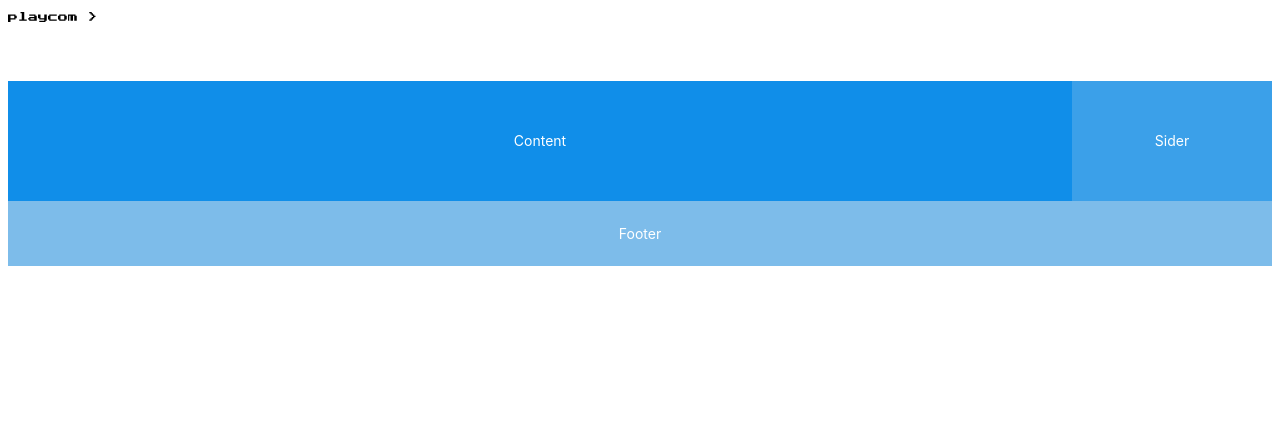
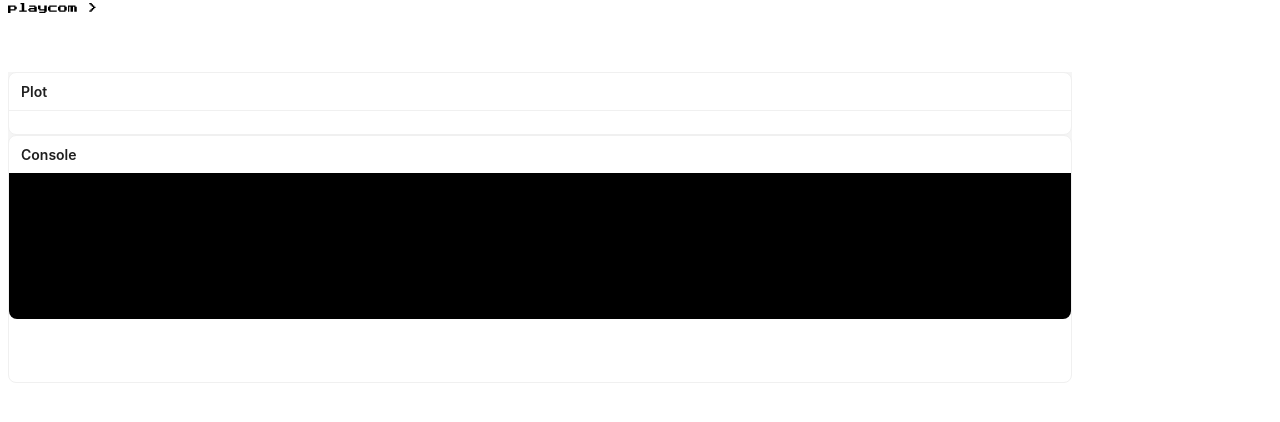
Before and after one commit to playforest/playcom, a React (Create React App) app in the folder client/: page / in a window 1280 px wide. Shown: the top 422 px of the page. Built offline with nearby package versions, Linux system fonts and the light colour scheme.

Commit message:
feat: add: card placeholder for plot and console

```diff
--- a/client/src/App.js
+++ b/client/src/App.js
@@ -1,4 +1,4 @@
-import { AppHeader } from './components';
+import { AppHeader, Console, Plot } from './components';
 
 import React from 'react'
 import { Switch, Link, Route } from 'react-router-dom';
@@ -6,17 +6,17 @@ import { Layout, Space } from 'antd';
 const { Header, Content, Sider, Footer } = Layout;
 
 const contentStyle = {
-    textAlign: 'center',
-    minHeight: 120,
-    lineHeight: '120px',
-    color: '#fff',
-    backgroundColor: '#108ee9',
+    // textAlign: 'center',
+    minHeight: 400,
+    // lineHeight: '120px',
+    // color: '#fff',
+    // backgroundColor: '#108ee9',
 };
 const siderStyle = {
     textAlign: 'center',
     lineHeight: '120px',
     color: '#fff',
-    backgroundColor: '#3ba0e9',
+    backgroundColor: '#fff',
 };
 const footerStyle = {
     textAlign: 'center',
@@ -26,22 +26,26 @@ const { Header, Content, Sider, Footer } = Layout;
 
 const App = () => {
     return (
-    <Space
-    direction="vertical"
-    style={{
-      width: '100%',
-    }}
-    size={[0, 0]}
-  >
+        // <Space
+        //     direction="vertical"
+        //     style={{
+        //         width: '100%',
+        //     }}
+        //     size={[0, 0]}
+        // >
             <Layout>
                 <AppHeader />
                 <Layout>
-        <Content style={contentStyle}>Content</Content>
+
+                    <Content>
+                        <Plot />
+                        <Console />
+                    </Content>
                     <Sider style={siderStyle}>Sider</Sider>
                 </Layout>
-      <Footer style={footerStyle}>Footer</Footer>
+                {/* <Footer style={footerStyle}>Footer</Footer> */}
             </Layout>
-    </Space>
+        // </Space>
     )
 }
 
--- /dev/null
+++ b/client/src/components/Console.js
@@ -0,0 +1,18 @@
+import React from 'react';
+import { Card } from 'antd';
+import ErrorBoundary from 'antd/es/alert/ErrorBoundary';
+
+export const Console = () => {
+    return (
+        <Card
+            size="small"
+            title="Console"
+            style={{ width: '100%', height: '100%' }}
+            bodyStyle={{backgroundColor: '#000'}}
+            >
+            <p>Card content</p>
+            <p>Card content</p>
+            <p>Card content</p>
+        </Card>
+    )
+}
--- /dev/null
+++ b/client/src/components/Plot.js
@@ -0,0 +1,10 @@
+import React from 'react';
+import { Card } from 'antd';
+
+export const Plot = () => {
+    return (
+        <Card size="small" title="Plot" style={{ width: '100%' }}>
+
+        </Card>
+    )
+}
--- a/client/src/components/index.js
+++ b/client/src/components/index.js
@@ -1 +1,3 @@
 export { AppHeader } from './AppHeader';
+export { Console } from './Console';
+export { Plot } from './Plot';
```
Lines whose indentation alone changed are shown as unchanged.
